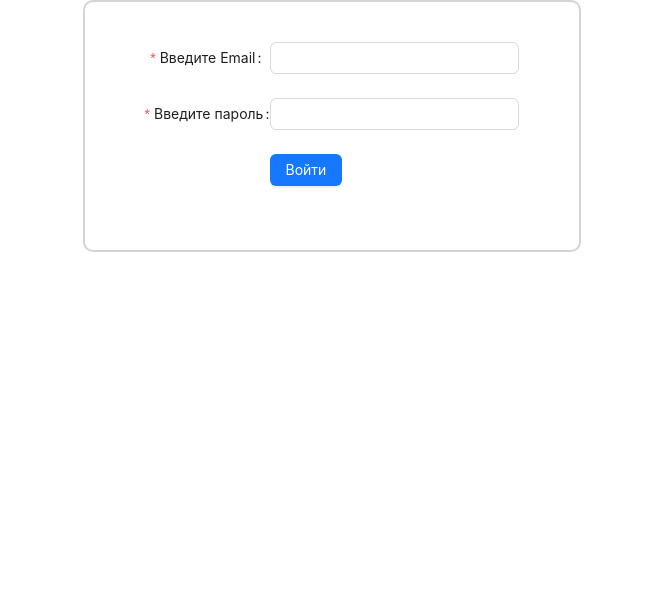
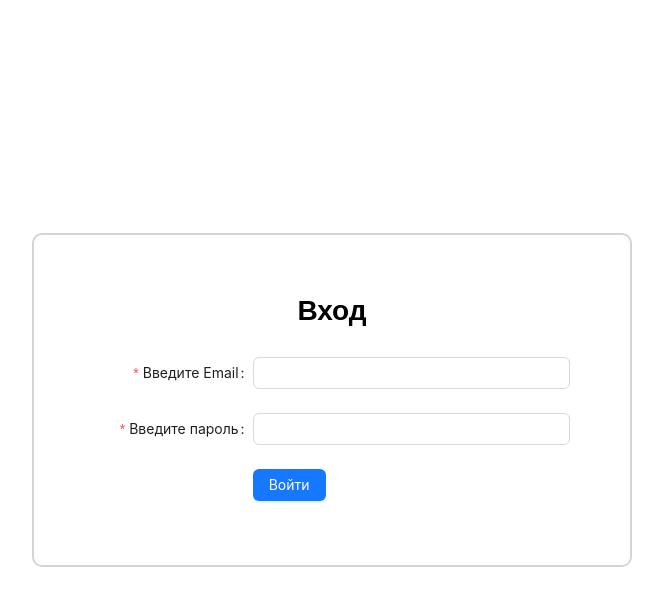
Before and after one commit to SimpleCoderr/quiz-app-fullstack, a React app in the folder client/: page /login in a window 1280 px wide. Shown: the top 606 px of the page, without its empty margins (308-971 px from the left). Built offline with nearby package versions, Linux system fonts and the light colour scheme.

Commit message:
some change ui forms

```diff
--- a/client/src/app/styles/index.scss
+++ b/client/src/app/styles/index.scss
@@ -1,3 +1,8 @@
 @import "antd/dist/reset.css";
 @import "./normalize.scss";
-@import "./vars.scss"
+@import "./vars.scss";
+
+.app {
+    display: flex;
+    flex-direction: column;
+}
--- a/client/src/features/LoginForm/ui/LoginForm.tsx
+++ b/client/src/features/LoginForm/ui/LoginForm.tsx
@@ -7,7 +7,7 @@ export const LoginForm = () => {
   };
 
   return (
-    <MyForm name="registration" onFinish={onFinish}>
+    <MyForm name="registration" onFinish={onFinish} title="вход">
       <Form.Item
         label="Введите Email"
         name="email"
--- a/client/src/features/RegistrationForm/ui/RegistrationForm.tsx
+++ b/client/src/features/RegistrationForm/ui/RegistrationForm.tsx
@@ -7,7 +7,7 @@ export const RegistrationForm = () => {
   };
 
   return (
-    <MyForm name="registration" onFinish={onFinish}>
+    <MyForm name="registration" onFinish={onFinish} title="регистрация">
       <Form.Item
         label="Введите Email"
         name="email"
--- a/client/src/pages/Login/styles.module.scss
+++ b/client/src/pages/Login/styles.module.scss
@@ -3,5 +3,5 @@
     display: flex;
     justify-content: center;
     align-items: center;
-    height:fit-content;
+    flex: 1 1 auto;
 }
--- a/client/src/pages/Registration/styles.module.scss
+++ b/client/src/pages/Registration/styles.module.scss
@@ -3,5 +3,5 @@
     display: flex;
     justify-content: center;
     align-items: center;
-    height:fit-content;
+    flex: 1 1 auto;
 }
--- a/client/src/shared/ui/MyForm/MyForm.module.scss
+++ b/client/src/shared/ui/MyForm/MyForm.module.scss
@@ -1,8 +1,17 @@
 @import "app/styles/vars.scss";
 
-.form {
+.formWrapper {
     padding: 40px 60px;
     border: 2px solid $mainColor;
     border-radius: 10px;
     font-size: 16px;
+    min-width: 600px;
 }
+.formTitle {
+    font-size: 28px;
+    text-transform: capitalize;
+    font-weight: bold;
+    margin-top: 20px;
+    margin-bottom: 30px;
+    text-align: center;
+}
--- a/client/src/shared/ui/MyForm/MyForm.tsx
+++ b/client/src/shared/ui/MyForm/MyForm.tsx
@@ -9,19 +9,21 @@ type valuesType = {
 type MyFormProps = {
     children: React.ReactNode;
     name: string;
+    title: string
     onFinish: (values: valuesType) => void
 }
 
-export const MyForm = ({children, ...rest}: MyFormProps) => {
+export const MyForm = ({children, title, ...rest}: MyFormProps) => {
   return (
+    <div className={s.formWrapper}>
+      <h2 className={s.formTitle}>{title}</h2>
       <Form
       {...rest}
       labelCol={{span:8}}
       wrapperCol={{span:16}}
-    style={{maxWidth: 600}}
-    className={s.form}
       >
           {children}
       </Form>
+    </div>
   )
 }
```
Lines whose indentation alone changed are shown as unchanged.
